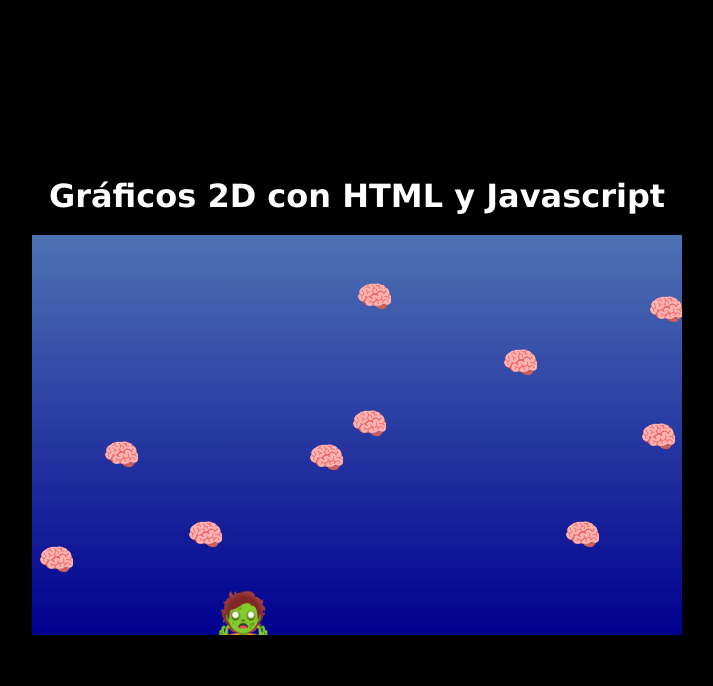
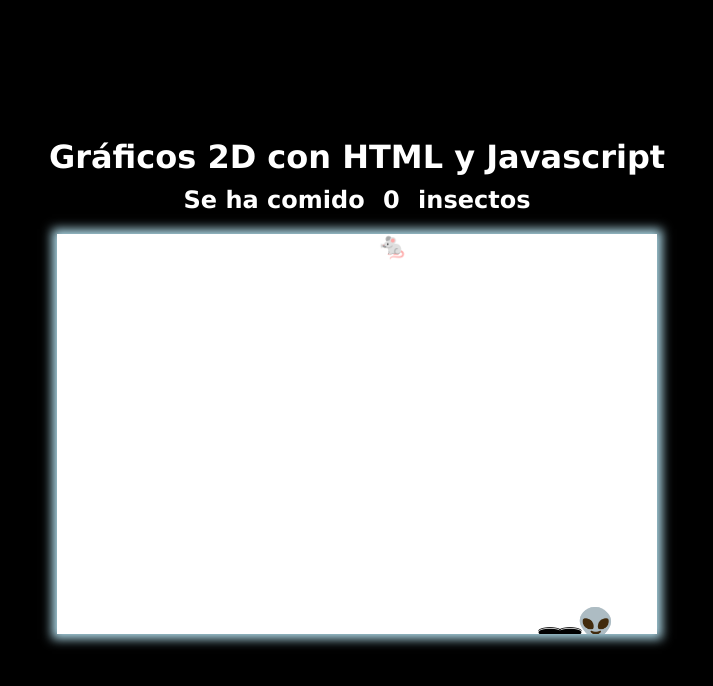
Before and after one commit to MGabriela29/ProyectosJavaScript, a plain HTML site: page Animaciones/index.html in a window 1280 px wide. Shown: the whole page, without its empty margins (283-996 px from the left). Drawn offline with Linux system fonts and the light colour scheme.

Commit message:
06 Snake Java Script

```diff
--- a/Animaciones/index.html
+++ b/Animaciones/index.html
@@ -8,7 +8,7 @@
         body{
             font-family: Verdana, Geneva, Tahoma, sans-serif;
             width: 100wh;
-            height: 100vh;
+            height: 95vh;
             background-color: black;
             display: grid;
             place-items: center;
@@ -23,7 +23,10 @@
         }
        /*canvas{background-color: rgb(148, 0, 211);}*/
        canvas{
-       background: linear-gradient( rgba(109, 158, 250, 0.719), rgba(0, 0, 255, 0.562));
+        /*background: white;*/
+        background-color: rgb(255, 255, 255);
+        box-shadow: 0px 0px 10px 5px lightblue;
+       /*background: linear-gradient( rgba(199, 219, 255, 0.719), rgba(139, 139, 245, 0.562));*/
         /* background-color: black;*/
        }
 
@@ -32,8 +35,9 @@
 <body>
     <div class="container" >
         <h1>Gráficos 2D con HTML y Javascript</h1>
-        <canvas id="lienzo" width="650" height="400"></canvas>
+        <h2>Se ha comido <span></span> insectos</h2>
+        <canvas id="lienzo" width="600" height="400"></canvas>
     </div>
-    <script src="./moves.js"></script>
+    <script src="./snake.js"></script>
 </body>
 </html>
--- a/Animaciones/moves.js
+++ b/Animaciones/moves.js
@@ -10,8 +10,8 @@ function ghost(x, y){
     ctx.font =' 50px Serif';
     ctx.fillText ('🧟', x, y);
     humans.forEach(human => {
-        if(x + 10 > human.indexX && x + 10 < human.indexX + 20 ){
-            if(y - 10 > human.indexY -30 && y-10 < human.indexY){
+        if(x + 30 > human.indexX && x + 30 < human.indexX + 40 ){
+            if(y - 30 > human.indexY -40 && y-30 < human.indexY){
                 human.comido = true;
                 //alert("Se lo comió");
             }
--- /dev/null
+++ b/Animaciones/snake.js
@@ -0,0 +1,124 @@
+const lienzo = document.querySelector('#lienzo');
+const ctx = lienzo.getContext('2d');
+const resultado = document.querySelector('span');
+
+let direction = 1;
+
+let contador = 0;
+resultado.innerHTML =contador;
+
+const snake = [];
+snake.push({
+    x :2,
+    y: 1,
+    xNext: 0,
+    yNext: 0,
+    pinta: function(){
+        ctx.font='30px Serif';
+        ctx.fillText('👽',this.x * 20, this.y * 20);
+    }
+});
+snake.push({
+    x :1,
+    y: 1,
+    xNext: snake[0].x,
+    yNext: snake[0].y,
+    pinta: function(){
+        ctx.font='25px Serif';
+        ctx.fillText('🕳',this.x * 20, this.y * 20);
+    }
+});
+snake.push({
+    x :0,
+    y: 1,
+    xNext: snake[1].x,
+    yNext: snake[1].y,
+    pinta: function(){
+        ctx.font='25px Serif';
+        ctx.fillText('🕳',this.x * 20, this.y * 20);
+    }
+});
+
+const comida = {
+    x: 0,
+    y:0,
+    aparece: function(){
+    this.x= Math.floor(Math.random() * 30);
+    this.y= Math.ceil(Math.random() * 20) ;
+    },
+    pinta: function(){
+        ctx.font='25px Serif';
+        ctx.fillText('🐁',this.x * 20, this.y * 20);
+    }
+}
+let posIniX = 2;
+let posIniY = 0;
+
+function nextMove(){
+    snake.forEach((cuadrito, index) =>{
+        if (index == 0){
+        cuadrito.x = posIniX;
+        cuadrito.y = posIniY;
+    } else {
+            cuadrito.x = cuadrito.xNext;
+            cuadrito.y = cuadrito.yNext;
+            cuadrito.xNext = snake[index -1].x;
+            cuadrito.yNext = snake[index -1].y;
+        }
+    })
+}
+
+comida.aparece();
+setInterval(() => {
+    ctx.clearRect(0,0,600,400);
+    snake.forEach(cuadrito => cuadrito.pinta());
+    if(snake[1].x === comida. x && snake[0].y === comida.y){
+        comida.aparece();
+    const newCuadro = {...snake[1]}
+    newCuadro.x = comida.x;
+    newCuadro.y = comida.y;
+    snake.push(newCuadro);
+    contador ++;
+    resultado.innerHTML =contador;
+
+}
+    comida.pinta();
+    switch(direction){
+        case 1:
+            posIniX++;
+            break
+            case 2:
+                posIniY++;
+                break
+                case 3:
+                    posIniX--;
+                break
+                    case 4:
+                        posIniY--;
+                    break;
+       }
+       if(posIniX > 29)posIniX = 0;
+       if(posIniX < 0)posIniX = 29;
+       if(posIniY > 20)posIniY = 1;
+       if(posIniY < 1)posIniY = 20;
+    nextMove();
+}, 200);
+
+document.querySelector('body')
+.addEventListener('keydown',function(e){
+    switch(e.key){
+        case 'ArrowUp':
+            direction = 4;
+            break
+            case 'ArrowRight':
+                direction = 1;
+                break
+                case 'ArrowLeft':
+                    direction = 3;
+                    break
+                    case 'ArrowDown':
+                        direction = 2;
+                        break;
+    }
+
+});
```
